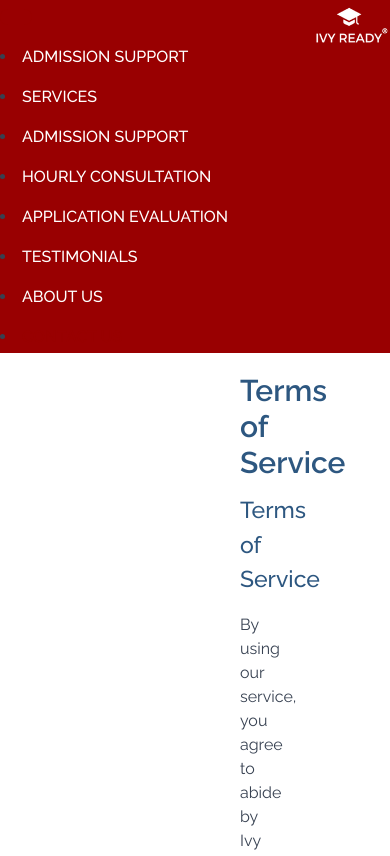
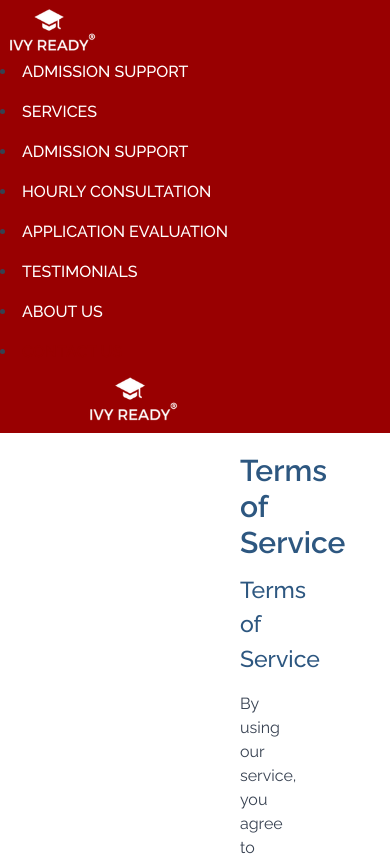
Before and after one commit to TesCoder/IR, a Next.js app in the folder next-js-site/: page /tos in a window 390 px wide. Shown: the top 856 px of the page. Built offline with nearby package versions, Linux system fonts and the light colour scheme.

Commit message:
improved logo display on mobile devices

```diff
--- a/next-js-site/components/navbar.js
+++ b/next-js-site/components/navbar.js
@@ -1,11 +1,21 @@
 import Image from "next/image";
 import Link from "next/link";
 import LogoProjector from "./logoMaker";
+import { useState } from "react";
 
 
 export default function Navbar() {
+  const [logoVisibility, setLogoVisibility] = useState(false)
+
   return (
-     <div className=" flex sm:justify-center bg-ivy-red">
+     <div className="flex flex-col sm:justify-center bg-ivy-red">
+
+      {!logoVisibility &&
+        <div id="logoModifier1" className="container
+        sm:visible md:visible lg:hidden
+        z-40 w-3/12 justify-center -mb-12 bg-ivy-red">{LogoProjector()}</div>
+      }
+
       <nav
         className="z-0 navbar pb-3 navbar-expand-md  text-white
         font-raleway font-medium p-0 navbar-dark uppercase"
@@ -21,7 +31,7 @@ export default function Navbar() {
             aria-expanded="false"
             aria-label="Toggle navigation"
           >
-            <span className="navbar-toggler-icon"></span>
+            <span className="navbar-toggler-icon" onClick={() => setLogoVisibility(!logoVisibility)}></span>
           </button>
 
           <div
--- a/next-js-site/styles/globals.css
+++ b/next-js-site/styles/globals.css
@@ -153,3 +153,9 @@ button {
       display: none;
   }
 }
+/*
+@media (max-width: 500px) {
+  #logoModifier1 {
+      display: none;
+  }
+} */
```
